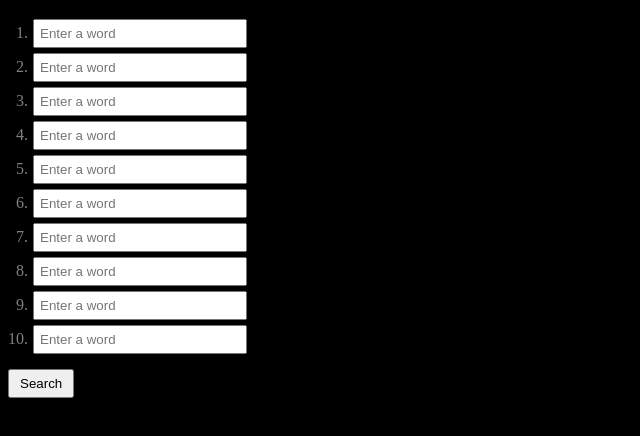
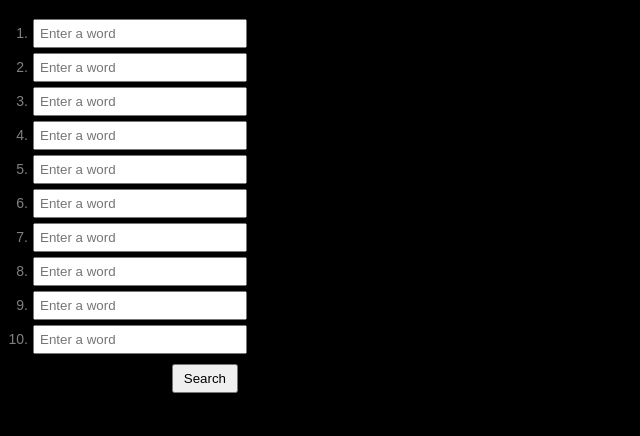
Before and after one commit to U42004/123, a plain HTML site: page index.html in a window 1280 px wide. Shown: the part 62-498 px from the top of the page, without its empty margins (0-640 px from the left). Drawn offline with Linux system fonts and the light colour scheme.

Commit message:
Update index.html

```diff
--- a/index.html
+++ b/index.html
@@ -8,6 +8,7 @@
         body {
             background-color: black;
             color: white;
+            font-family: Arial, sans-serif;
         }
         .input-container {
             display: flex;
@@ -19,13 +20,20 @@
             width: 20px;
             text-align: right;
             margin-right: 5px;
+            font-family: "Arial Rounded MT Bold", "Helvetica Rounded", sans-serif;
+            font-size: 14px;
         }
         input {
             padding: 5px;
             width: 200px;
         }
+        .button-container {
+            display: flex;
+            justify-content: flex-end;
+            width: 230px;
+            margin-top: 10px;
+        }
         button {
-            margin-top: 10px;
             padding: 5px 10px;
         }
     </style>
@@ -42,7 +50,9 @@
         </script>
     </div>
 
-    <button onclick="searchDictionaries()">Search</button>
+    <div class="button-container">
+        <button onclick="searchDictionaries()">Search</button>
+    </div>
 
     <script>
         async function searchDictionaries() {
```
